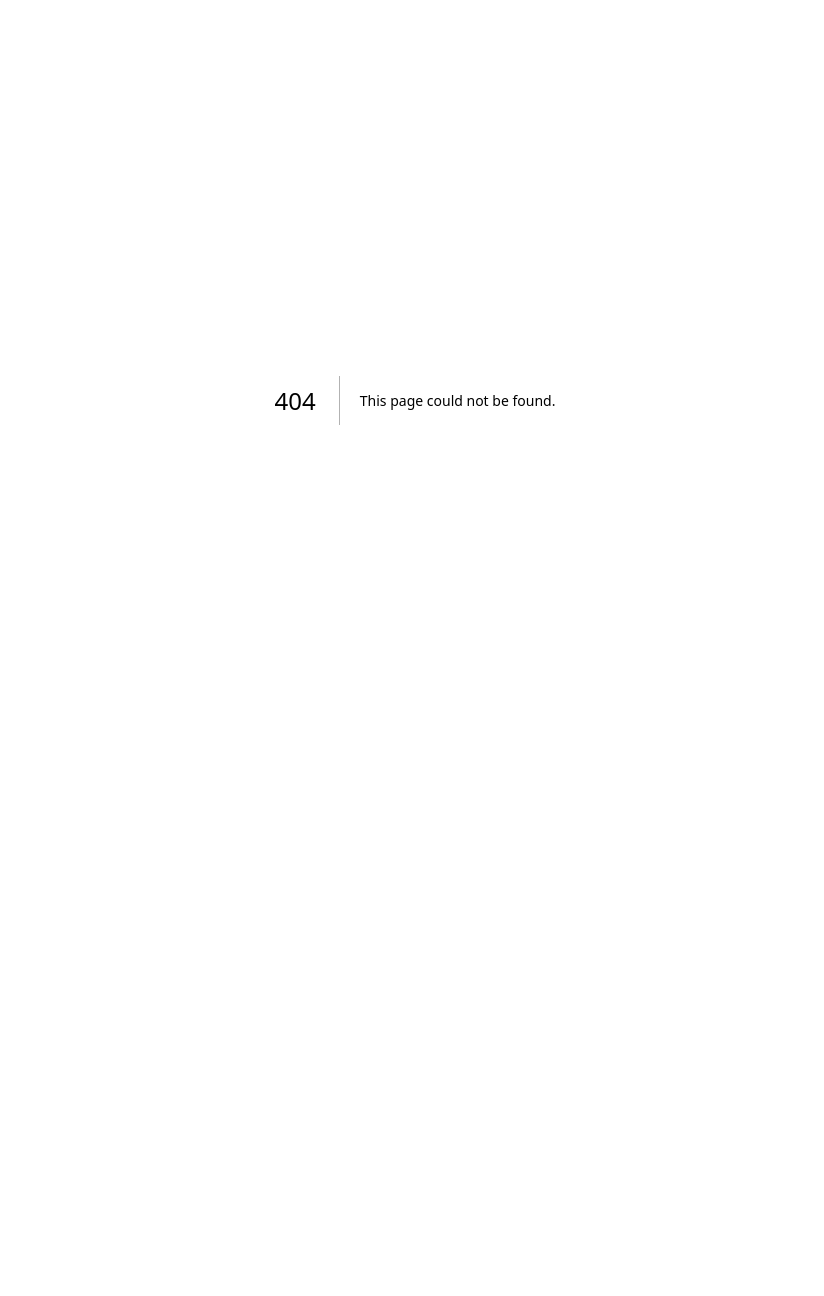
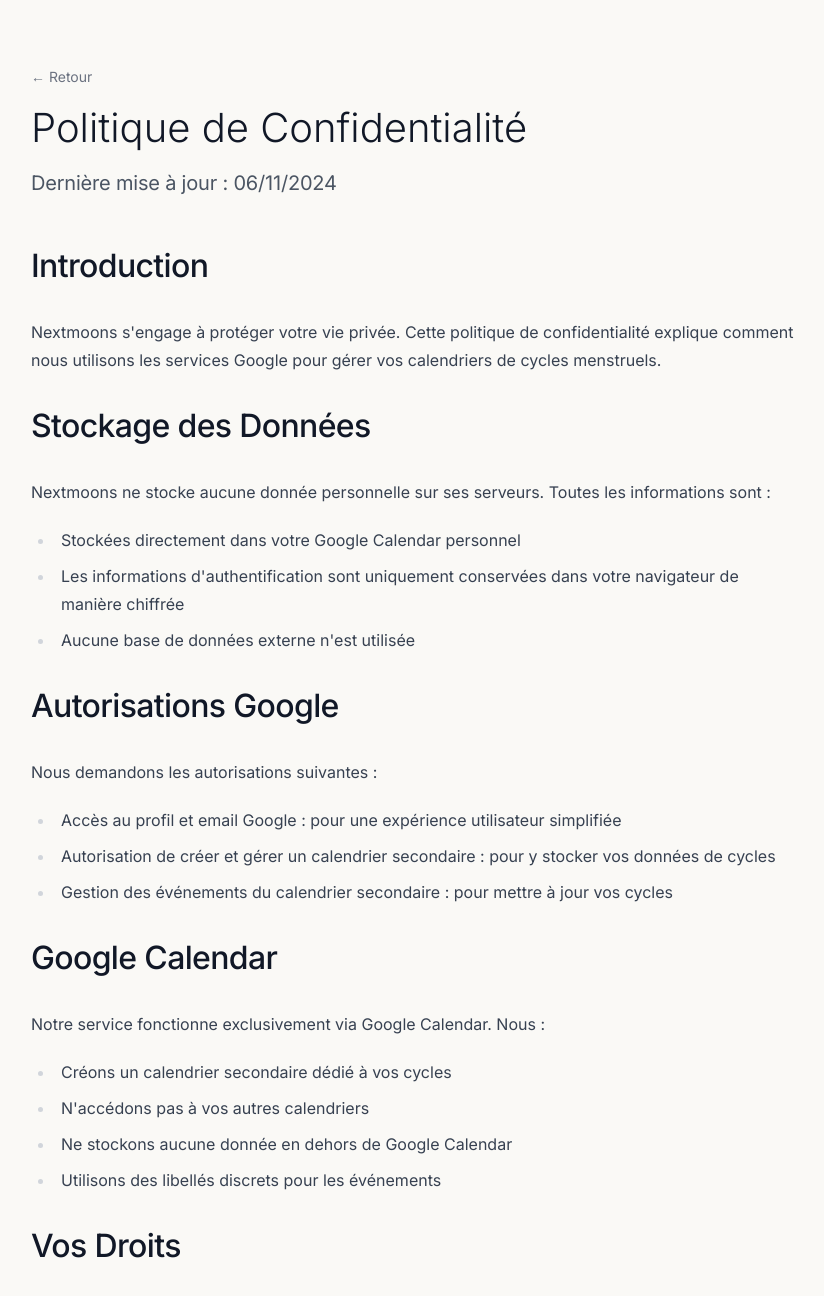
Before and after one commit to ArthurBlanchon/nextmoons, a Next.js app: page /privacy in a window 1280 px wide. Before the commit this address had no page. Shown: the top 1296 px of the page, without its empty margins (225-1049 px from the left). Before the commit the page ends 800 px from the top, so only its background shows below. Built offline with nearby package versions, Linux system fonts and the light colour scheme.

Commit message:
added Privacy policies et ToS

```diff
--- a/app/login/page.js
+++ b/app/login/page.js
@@ -1,6 +1,7 @@
 import { signIn, auth } from "@/lib/auth"
 import { redirect } from "next/navigation"
 import Image from "next/image"
+import Link from 'next/link'
 
 export default async function SignIn() {
   const session = await auth()
@@ -122,7 +123,7 @@ export default async function SignIn() {
 
           {/* Footer */}
           <p className="mt-8 text-center text-small text-gray-500">
-            By continuing, you agree to our Terms of Service and Privacy Policy
+            By continuing, you agree to our <Link href="/terms" className="text-primary hover:underline font-medium">Terms of Service</Link> and <Link href="/privacy" className="text-primary hover:underline font-medium">Privacy Policy</Link>
           </p>
         </div>
       </div>
--- /dev/null
+++ b/app/privacy/page.js
@@ -0,0 +1,83 @@
+import Link from 'next/link'
+
+export default function Privacy() {
+  return (
+    <div className="min-h-screen bg-[#FAF9F6] py-16 px-4 sm:px-6 lg:px-8">
+      <div className="max-w-3xl mx-auto">
+        <div className="space-y-12">
+          <div>
+            <Link
+              href="/"
+              className="text-sm text-gray-500 hover:text-gray-700"
+            >
+              ← Retour
+            </Link>
+            <h1 className="mt-4 text-display font-light text-gray-900">
+              Politique de Confidentialité
+            </h1>
+            <p className="mt-4 text-subtitle text-gray-600">
+              Dernière mise à jour : {new Date().toLocaleDateString('fr-FR')}
+            </p>
+          </div>
+
+          <section className="prose prose-gray max-w-none">
+            <h2 className="text-title font-medium text-gray-900">Introduction</h2>
+            <p>
+              Nextmoons s'engage à protéger votre vie privée. Cette politique de confidentialité explique comment nous utilisons les services Google pour gérer vos calendriers de cycles menstruels.
+            </p>
+
+            <h2 className="text-title font-medium text-gray-900 mt-8">Stockage des Données</h2>
+            <p>
+              Nextmoons ne stocke aucune donnée personnelle sur ses serveurs. Toutes les informations sont :
+            </p>
+            <ul className="list-disc pl-6 space-y-2">
+              <li>Stockées directement dans votre Google Calendar personnel</li>
+              <li>Les informations d'authentification sont uniquement conservées dans votre navigateur de manière chiffrée</li>
+              <li>Aucune base de données externe n'est utilisée</li>
+            </ul>
+
+            <h2 className="text-title font-medium text-gray-900 mt-8">Autorisations Google</h2>
+            <p>Nous demandons les autorisations suivantes :</p>
+            <ul className="list-disc pl-6 space-y-2">
+              <li>Accès au profil et email Google : pour une expérience utilisateur simplifiée</li>
+              <li>Autorisation de créer et gérer un calendrier secondaire : pour y stocker vos données de cycles</li>
+              <li>Gestion des événements du calendrier secondaire : pour mettre à jour vos cycles</li>
+            </ul>
+
+            <h2 className="text-title font-medium text-gray-900 mt-8">Google Calendar</h2>
+            <p>
+              Notre service fonctionne exclusivement via Google Calendar. Nous :
+            </p>
+            <ul className="list-disc pl-6 space-y-2">
+              <li>Créons un calendrier secondaire dédié à vos cycles</li>
+              <li>N'accédons pas à vos autres calendriers</li>
+              <li>Ne stockons aucune donnée en dehors de Google Calendar</li>
+              <li>Utilisons des libellés discrets pour les événements</li>
+            </ul>
+
+            <h2 className="text-title font-medium text-gray-900 mt-8">Vos Droits</h2>
+            <p>Vous pouvez à tout moment :</p>
+            <ul className="list-disc pl-6 space-y-2">
+              <li>Révoquer l'accès à votre compte Google</li>
+              <li>Supprimer le calendrier secondaire créé</li>
+              <li>Effacer les données de votre navigateur</li>
+            </ul>
+
+            <h2 className="text-title font-medium text-gray-900 mt-8">Contact</h2>
+            <p>
+              Pour toute question concernant cette politique de confidentialité, contactez-nous à :
+              <a href="mailto:contact@nextmoons.com" className="text-purple-600 hover:text-purple-800 ml-1">
+                seer@nextmoons.com
+              </a>
+            </p>
+
+            <h2 className="text-title font-medium text-gray-900 mt-8">Modifications</h2>
+            <p>
+              Nous nous réservons le droit de modifier cette politique de confidentialité à tout moment. Les modifications entrent en vigueur dès leur publication sur cette page.
+            </p>
+          </section>
+        </div>
+      </div>
+    </div>
+  )
+}
--- /dev/null
+++ b/app/terms/page.js
@@ -0,0 +1,122 @@
+import Link from 'next/link'
+
+export default function Terms() {
+  return (
+    <div className="min-h-screen bg-[#FAF9F6] py-16 px-4 sm:px-6 lg:px-8">
+      <div className="max-w-3xl mx-auto">
+        <div className="space-y-12">
+          <div>
+            <Link
+              href="/"
+              className="text-sm text-gray-500 hover:text-gray-700"
+            >
+              ← Retour
+            </Link>
+            <h1 className="mt-4 text-display font-light text-gray-900">
+              Conditions d'Utilisation
+            </h1>
+            <p className="mt-4 text-subtitle text-gray-600">
+              Dernière mise à jour : {new Date().toLocaleDateString('fr-FR')}
+            </p>
+          </div>
+
+          <section className="prose prose-gray max-w-none">
+            <h2 className="text-title font-medium text-gray-900">1. Acceptation des Conditions</h2>
+            <p>
+              En utilisant Nextmoons, vous acceptez ces conditions d'utilisation dans leur intégralité.
+              Si vous n'acceptez pas ces conditions, veuillez ne pas utiliser le service.
+            </p>
+
+            <h2 className="text-title font-medium text-gray-900 mt-8">2. Description du Service</h2>
+            <p>
+              Nextmoons est un service qui permet de :
+            </p>
+            <ul className="list-disc pl-6 space-y-2">
+              <li>Suivre vos cycles menstruels</li>
+              <li>Synchroniser ces informations avec Google Calendar</li>
+              <li>Recevoir des prédictions sur vos prochains cycles</li>
+              <li>Gérer vos données de cycle de manière privée et professionnelle</li>
+            </ul>
+
+            <h2 className="text-title font-medium text-gray-900 mt-8">3. Compte Google</h2>
+            <p>
+              Pour utiliser Nextmoons, vous devez :
+            </p>
+            <ul className="list-disc pl-6 space-y-2">
+              <li>Avoir un compte Google actif</li>
+              <li>Autoriser Nextmoons à accéder à votre Google Calendar</li>
+              <li>Maintenir la sécurité de vos identifiants de connexion</li>
+            </ul>
+
+            <h2 className="text-title font-medium text-gray-900 mt-8">4. Utilisation du Service</h2>
+            <p>
+              Vous vous engagez à :
+            </p>
+            <ul className="list-disc pl-6 space-y-2">
+              <li>Fournir des informations exactes pour le suivi de vos cycles</li>
+              <li>Ne pas utiliser le service à des fins illégales</li>
+              <li>Ne pas tenter de perturber ou d'endommager le service</li>
+              <li>Ne pas accéder aux données d'autres utilisateurs</li>
+            </ul>
+
+            <h2 className="text-title font-medium text-gray-900 mt-8">5. Données et Confidentialité</h2>
+            <p>
+              Nextmoons s'engage à :
+            </p>
+            <ul className="list-disc pl-6 space-y-2">
+              <li>Protéger vos données personnelles</li>
+              <li>Utiliser des libellés discrets dans Google Calendar</li>
+              <li>Ne pas partager vos données avec des tiers</li>
+              <li>Vous permettre de supprimer vos données à tout moment</li>
+            </ul>
+
+            <h2 className="text-title font-medium text-gray-900 mt-8">6. Limitation de Responsabilité</h2>
+            <p>
+              Nextmoons ne peut être tenu responsable :
+            </p>
+            <ul className="list-disc pl-6 space-y-2">
+              <li>Des inexactitudes dans les prédictions de cycles</li>
+              <li>Des décisions prises sur la base de ces prédictions</li>
+              <li>Des problèmes techniques liés à Google Calendar</li>
+              <li>De l'utilisation inappropriée du service</li>
+            </ul>
+
+            <h2 className="text-title font-medium text-gray-900 mt-8">7. Modifications du Service</h2>
+            <p>
+              Nextmoons se réserve le droit de :
+            </p>
+            <ul className="list-disc pl-6 space-y-2">
+              <li>Modifier ou interrompre le service à tout moment</li>
+              <li>Mettre à jour ces conditions d'utilisation</li>
+              <li>Changer les fonctionnalités proposées</li>
+            </ul>
+
+            <h2 className="text-title font-medium text-gray-900 mt-8">8. Résiliation</h2>
+            <p>
+              Vous pouvez arrêter d'utiliser Nextmoons à tout moment en :
+            </p>
+            <ul className="list-disc pl-6 space-y-2">
+              <li>Révoquant l'accès à votre compte Google</li>
+              <li>Supprimant le calendrier créé par l'application</li>
+              <li>Cessant d'utiliser le service</li>
+            </ul>
+
+            <h2 className="text-title font-medium text-gray-900 mt-8">9. Contact</h2>
+            <p>
+              Pour toute question concernant ces conditions d'utilisation, contactez-nous à :
+              <a href="mailto:seer@nextmoons.com" className="text-purple-600 hover:text-purple-800 ml-1">
+                seer@nextmoons.com
+              </a>
+            </p>
+
+            <h2 className="text-title font-medium text-gray-900 mt-8">10. Droit Applicable</h2>
+            <p>
+              Ces conditions sont régies par le droit français. Tout litige relatif à leur interprétation
+              ou leur exécution relève des tribunaux français compétents.
+            </p>
+          </section>
+        </div>
+      </div>
+    </div>
+  )
+}
--- a/tailwind.config.js
+++ b/tailwind.config.js
@@ -68,5 +68,8 @@ module.exports = {
   		}
   	}
   },
-  plugins: [require("tailwindcss-animate")],
+  plugins: [
+    require("tailwindcss-animate"),
+    require("@tailwindcss/typography")
+  ],
 };
```
Also changed, not shown: 1 other file (tests, documents, lock files or other folders).
